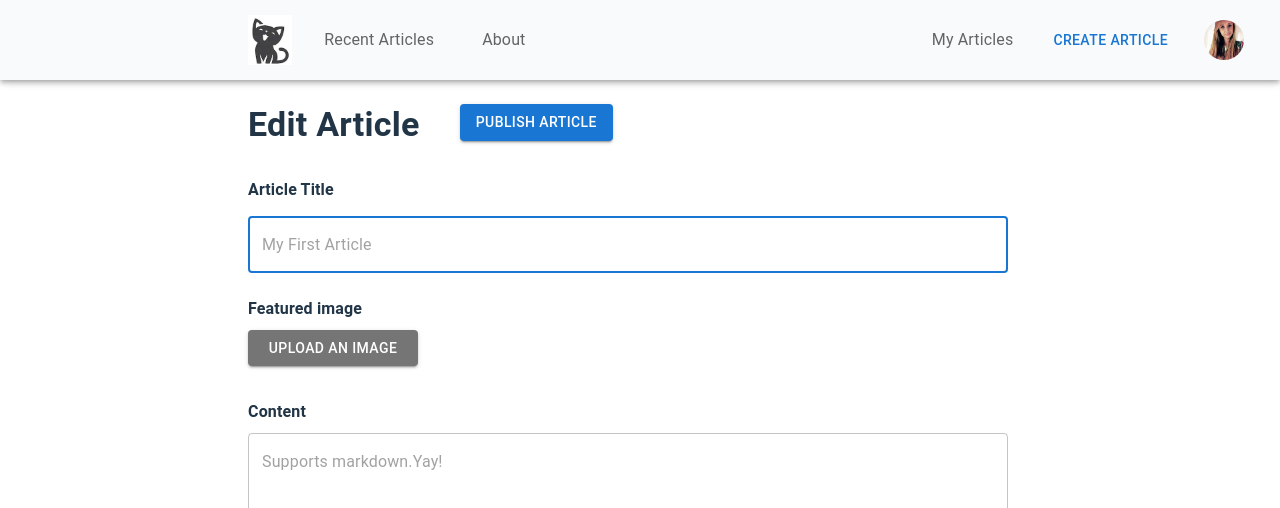
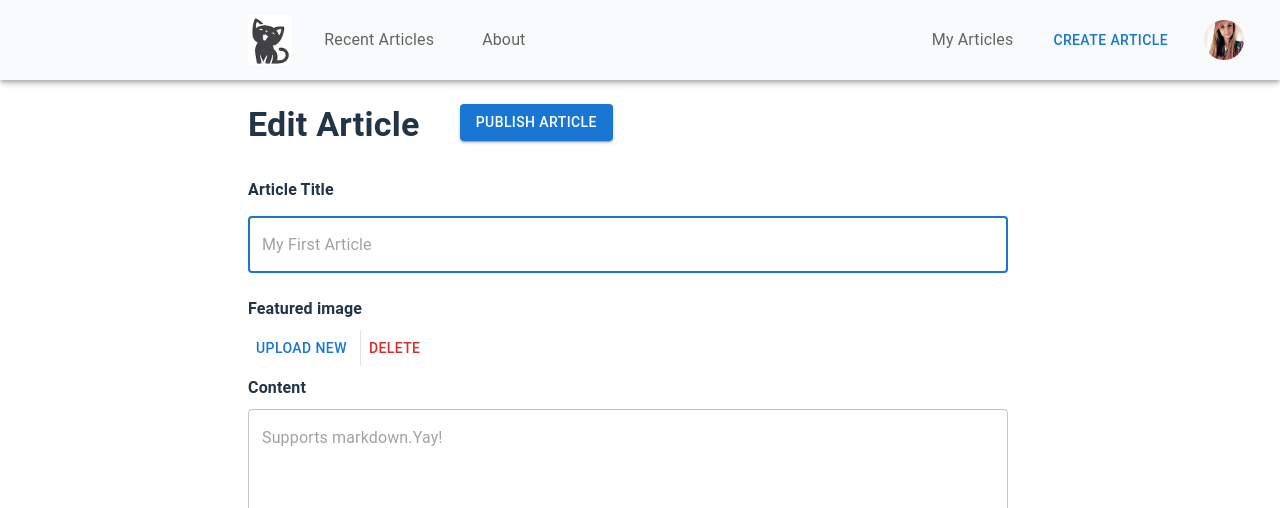
Before and after one commit to oxanakraynova/cat-blog, a React (Vite) app: page /admin/1/edit in a window 1280 px wide. Shown: the top 508 px of the page. Built offline with nearby package versions, Linux system fonts and the light colour scheme.

Commit message:
Updated: layout on create and edit articles

```diff
--- a/src/components/Articles/ArticleForm.tsx
+++ b/src/components/Articles/ArticleForm.tsx
@@ -6,6 +6,7 @@ import {
   TextField,
   ButtonProps,
   InputLabel,
+  Divider,
 } from "@mui/material";
 import { grey } from "@mui/material/colors";
 import { styled } from "@mui/material/styles";
@@ -23,6 +24,28 @@ interface ArticleFormProps {
 
 function ArticleForm({ mode }: ArticleFormProps) {
   const pageTitle = mode === "create" ? "Create New Article" : "Edit Article";
+  const uploadButton =
+    mode === "create" ? (
+      <ColorButton
+        variant="contained"
+        sx={{ width: "180px", marginBottom: "24px" }}
+      >
+        Upload and image
+      </ColorButton>
+    ) : (
+      <>
+        <Box display="flex" alignItems="center">
+          <Button variant="text" sx={{ marginRight: "5px" }}>
+            Upload new
+          </Button>
+          <Divider orientation="vertical" flexItem />
+          <Button variant="text" color="error">
+            Delete
+          </Button>
+        </Box>
+      </>
+    );
+
   return (
     <>
       <Stack
@@ -83,12 +106,7 @@ function ArticleForm({ mode }: ArticleFormProps) {
           >
             Featured image
           </InputLabel>
-          <ColorButton
-            variant="contained"
-            sx={{ width: "170px", marginBottom: "24px" }}
-          >
-            Upload an image
-          </ColorButton>
+          {uploadButton}
         </Box>
         <Box>
           <InputLabel
```
